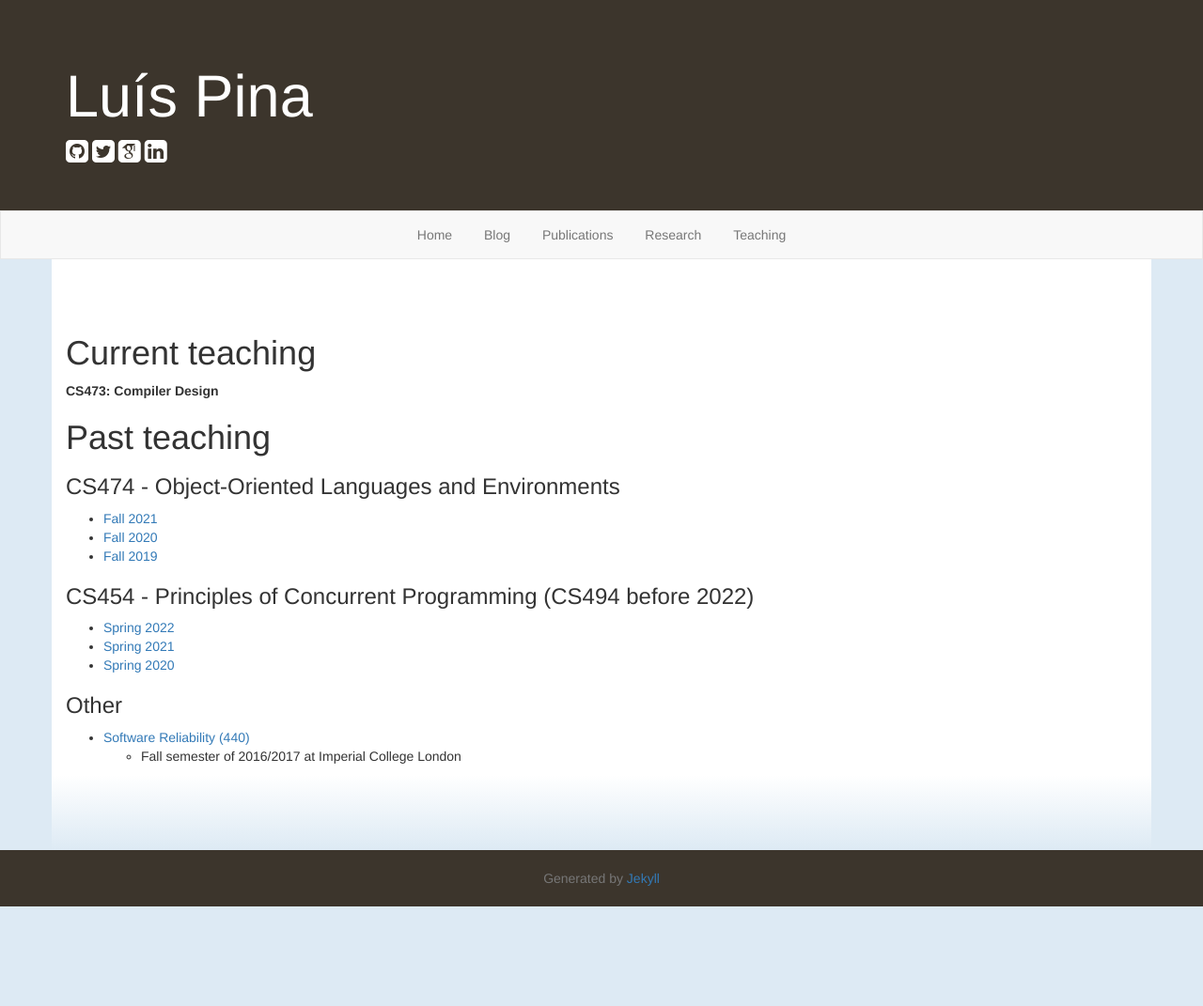
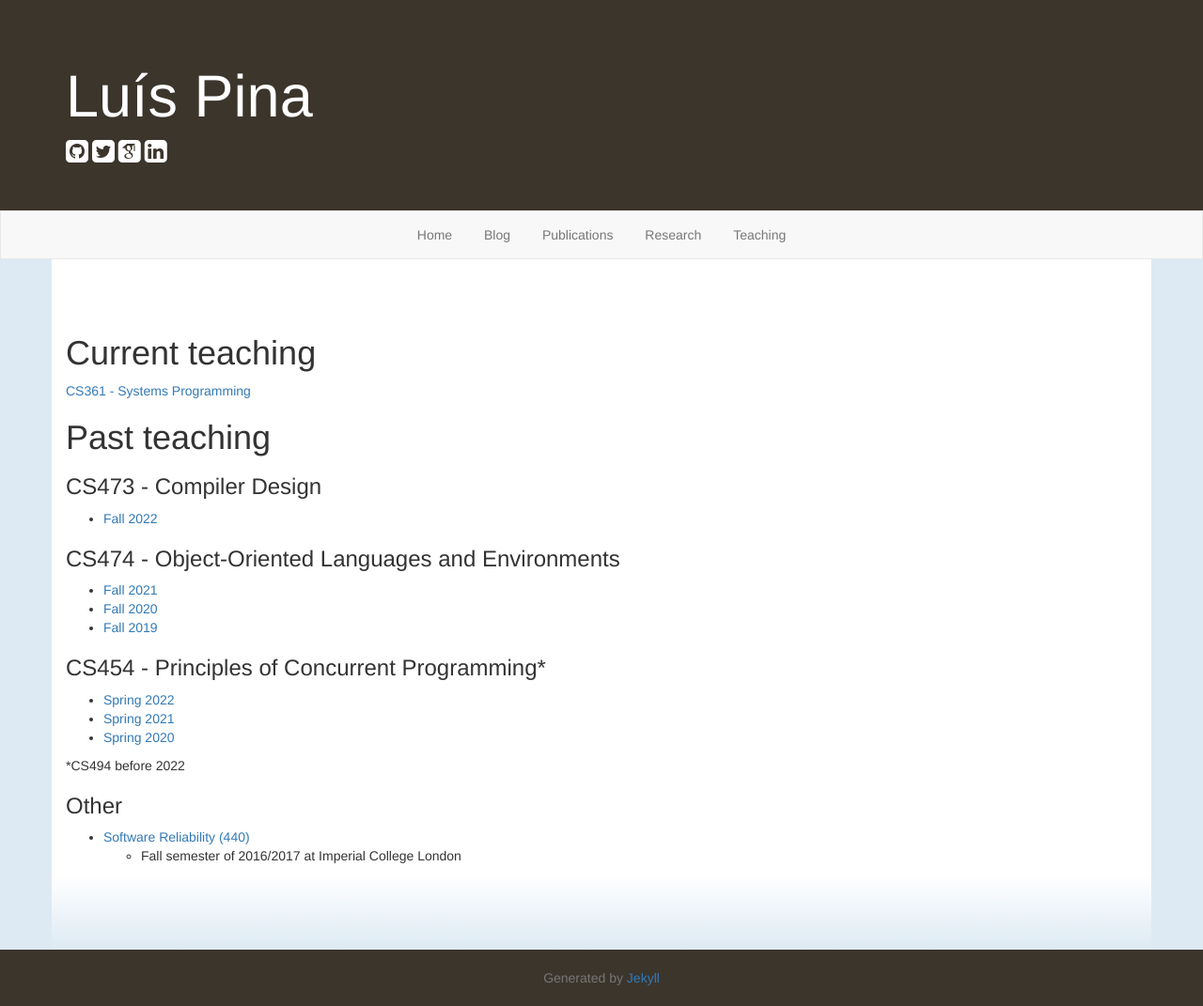
Before and after one commit to luisggpina/personal-website, a Jekyll site: the page built from teaching.md, in a window 1280 px wide. Shown: the whole page at 94% size. Built offline with Jekyll 4.4.1, drawn with Linux system fonts in a browser that asks for light colours; nearby versions of some CDN libraries; some web fonts are replaced; before the commit the page ends 965 px from its top, so only the background shows below that.

Commit message:
Updated teaching

```diff
--- a/teaching.md
+++ b/teaching.md
@@ -11,21 +11,26 @@ group: "teaching"
 ---
 
 # Current teaching
+[CS361 - Systems Programming](https://cs474-uic.github.io/cs361-s23-site/)
 
-**CS473:  Compiler Design**
 
 # Past teaching
+
+### CS473 - Compiler Design
+* [Fall 2022](https://cs474-uic.github.io/cs473-f22-site/)
 
 ### CS474 - Object-Oriented Languages and Environments
 * [Fall 2021](https://cs474-uic.github.io/cs474-fall2021-site/)
 * [Fall 2020](https://cs474-uic.github.io/cs474-fall2020-site/)
 * [Fall 2019](https://luisggpina.github.io/cs474-2019-site/)
 
-### CS454 - Principles of Concurrent Programming (CS494 before 2022)
+### CS454 - Principles of Concurrent Programming*
 * [Spring 2022](https://cs474-uic.github.io/cs454-spring2022-site/)
 * [Spring 2021](https://cs474-uic.github.io/cs494-spring2021-site/)
 * [Spring 2020](https://luisggpina.github.io/cs494-s20-site/)
 
+*CS494 before 2022
+
 ### Other
 * [Software Reliability (440)](http://multicore.doc.ic.ac.uk/SoftwareReliability/2016-2017/)
     * Fall semester of 2016/2017 at Imperial College London
```
Also changed, not shown: index.md (+1 -1 lines).
